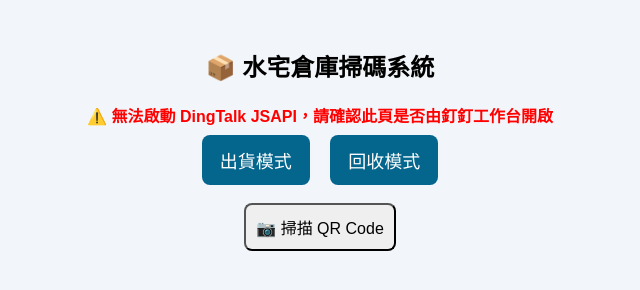
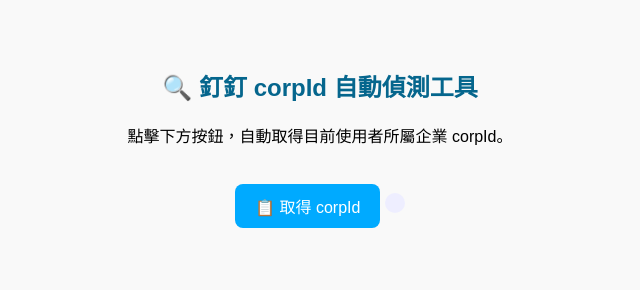
Before and after one commit to Bthoustudio/verify-admin, a plain HTML site: page index.html in a window 1280 px wide. Shown: the whole page, without its empty margins (320-960 px from the left). Drawn offline with Linux system fonts and the light colour scheme; no server answers.

Commit message:
Update index.html

```diff
--- a/index.html
+++ b/index.html
@@ -3,155 +3,63 @@
 <head>
   <meta charset="UTF-8">
   <meta name="viewport" content="width=device-width, initial-scale=1.0">
-  <title>水宅倉庫掃碼系統｜釘釘偵測版</title>
+  <title>釘釘 corpId 偵測工具</title>
   <script src="https://g.alicdn.com/dingding/dingtalk-jsapi/3.0.0/dingtalk.open.js"></script>
   <style>
     body {
       font-family: sans-serif;
-      padding: 20px;
-      background: #f2f6fa;
+      padding: 40px;
       text-align: center;
+      background-color: #f9f9f9;
     }
-    select, button {
+    h2 {
+      color: #05668d;
+    }
+    #corp {
+      margin-top: 30px;
+      font-size: 18px;
+      word-break: break-all;
+      color: #333;
+      background: #eef;
       padding: 10px;
+      border-radius: 10px;
+      display: inline-block;
+    }
+    button {
       font-size: 16px;
-      margin: 10px;
-      border-radius: 8px;
-    }
-    #result, #scan-log {
+      padding: 10px 20px;
       margin-top: 20px;
-      font-size: 16px;
-      word-break: break-word;
-    }
-    .mode-btn {
-      padding: 12px 18px;
-      font-size: 18px;
-      margin: 8px;
-      background-color: #05668d;
+      border: none;
+      background: #00aaff;
       color: white;
-      border: none;
       border-radius: 8px;
       cursor: pointer;
-    }
-    #warning {
-      color: red;
-      font-weight: bold;
-      margin-top: 20px;
-      display: none;
     }
   </style>
 </head>
 <body>
-  <h2>📦 水宅倉庫掃碼系統</h2>
+  <h2>🔍 釘釘 corpId 自動偵測工具</h2>
+  <p>點擊下方按鈕，自動取得目前使用者所屬企業 corpId。</p>
 
-  <div id="warning">⚠️ 無法啟動 DingTalk JSAPI，請確認此頁是否由釘釘工作台開啟</div>
+  <button onclick="getCorpId()">📋 取得 corpId</button>
 
-  <div>
-    <button class="mode-btn" onclick="setMode('register')">出貨模式</button>
-    <button class="mode-btn" onclick="setMode('revoke')">回收模式</button>
-  </div>
-
-  <div id="store-select" style="display:none">
-    <label for="store">選擇店家：</label>
-    <select id="store"></select>
-  </div>
-
-  <button id="scan-btn">📷 掃描 QR Code</button>
-
-  <div id="scan-log"></div>
-  <button id="submit-btn" style="display:none">📤 傳送瓶號</button>
+  <div id="corp"></div>
 
   <script>
-    let mode = '';
-    let snList = [];
-    let operator = 'DingTalk';
-
-    const storeSelect = document.getElementById('store');
-    const storeBlock = document.getElementById('store-select');
-    const scanLog = document.getElementById('scan-log');
-    const submitBtn = document.getElementById('submit-btn');
-    const scanBtn = document.getElementById('scan-btn');
-    const warning = document.getElementById('warning');
-
-    function setMode(selectedMode) {
-      mode = selectedMode;
-      snList = [];
-      scanLog.innerHTML = '';
-      submitBtn.style.display = 'none';
-
-      if (mode === 'register') {
-        storeBlock.style.display = 'block';
-      } else {
-        storeBlock.style.display = 'none';
-      }
-    }
-
-    // 檢查 JSAPI 是否可用
-    window.addEventListener('DOMContentLoaded', () => {
-      if (!window.dd || !dd.biz || !dd.biz.util) {
-        warning.style.display = 'block';
-      }
-    });
-
-    // 取得店家清單
-    fetch('https://script.google.com/macros/s/AKfycbzdbRSV-DBTf5z_FJkVDNRrqxNnUy2tddIulq-NTGBtlEj3Vu_A7Yf0gvv6mNCJyJpeQQ/exec')
-      .then(res => res.json())
-      .then(data => {
-        data.forEach(row => {
-          if (row.分店) {
-            const option = document.createElement('option');
-            option.value = row.分店;
-            option.textContent = row.分店;
-            storeSelect.appendChild(option);
-          }
-        });
-      });
-
-    // 掃碼功能（簡化）
-    scanBtn.addEventListener('click', () => {
-      if (!dd || !dd.biz || !dd.biz.util) {
-        alert('❌ DingTalk JSAPI 尚未啟動，請確認從釘釘工作台進入');
+    function getCorpId() {
+      if (!dd || !dd.runtime) {
+        alert("❌ 無法啟動 DingTalk JSAPI");
         return;
       }
 
-      dd.biz.util.scan({
-        type: 'qrCode',
-        onSuccess: function (data) {
-          const text = data.text;
-          const sn = text.includes('?') ? new URLSearchParams(text.split('?')[1]).get('sn') : text;
-          if (sn) {
-            snList.push(sn);
-            scanLog.innerHTML += `✅ ${sn}<br>`;
-            submitBtn.style.display = 'inline-block';
-          } else {
-            scanLog.innerHTML += `⚠️ 無效 QR：${text}<br>`;
-          }
+      dd.runtime.permission.requestAuthCode({
+        corpId: '', // 可不填，讓釘釘自動填入目前 corpId
+        onSuccess: function (result) {
+          document.getElementById('corp').innerHTML = `✅ corpId 為：<br><b>${result.corpId || '無資料，請再試一次'}</b>`;
         },
         onFail: function (err) {
-          scanLog.innerHTML += `❌ 掃碼錯誤：${JSON.stringify(err)}<br>`;
+          document.getElementById('corp').innerHTML = `❌ 錯誤：${JSON.stringify(err)}`;
         }
-      });
-    });
-
-    // 送出掃描資料
-    submitBtn.onclick = function () {
-      const store = mode === 'register' ? storeSelect.value : '';
-      fetch('https://hook.us2.make.com/s6ibl5e715634fhq7ess7sc5bv0fuj6h', {
-        method: 'POST',
-        headers: { 'Content-Type': 'application/json' },
-        body: JSON.stringify({ mode, store, sn_list: snList, operator })
-      })
-      .then(res => {
-        if (res.ok) {
-          scanLog.innerHTML += '<br>📤 傳送成功';
-          snList = [];
-          submitBtn.style.display = 'none';
-        } else {
-          scanLog.innerHTML += '<br>❌ 傳送失敗';
-        }
-      })
-      .catch(err => {
-        scanLog.innerHTML += `<br>❌ 發送錯誤：${err.message}`;
       });
     }
   </script>
```
